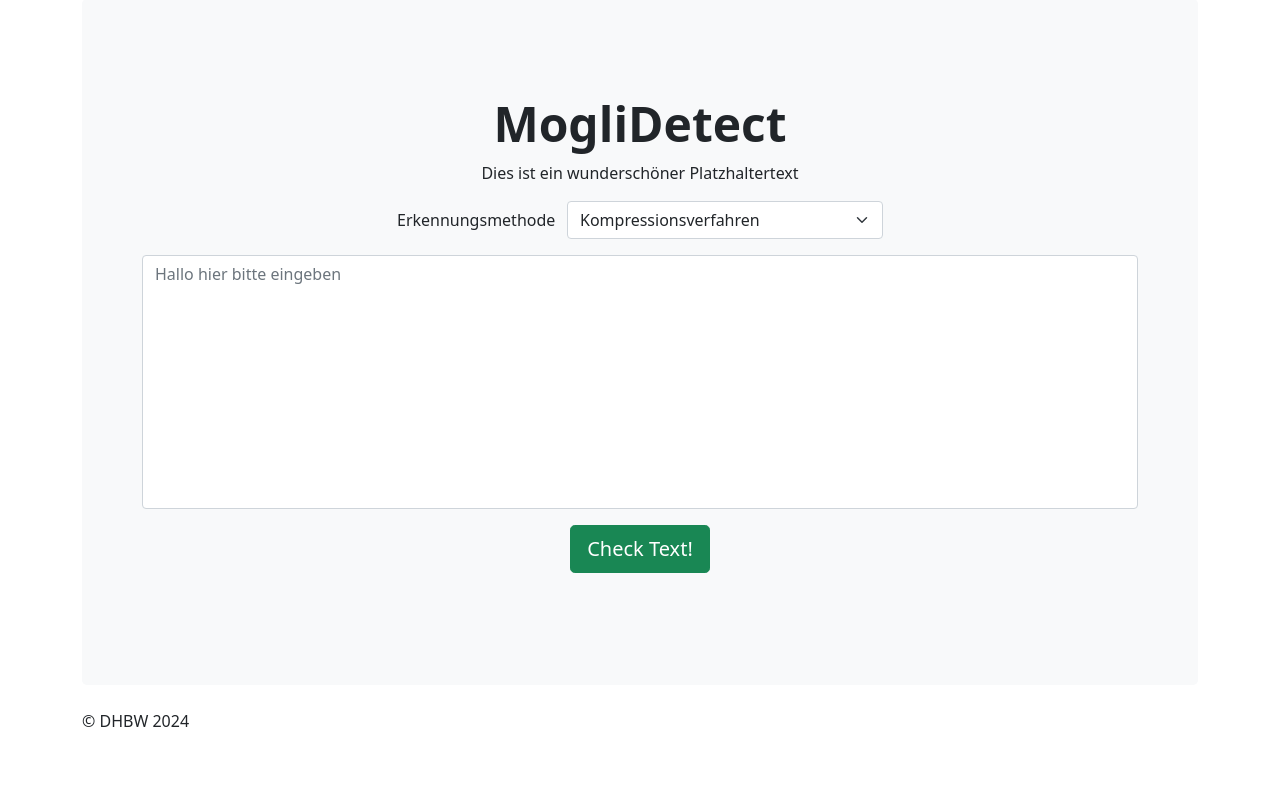
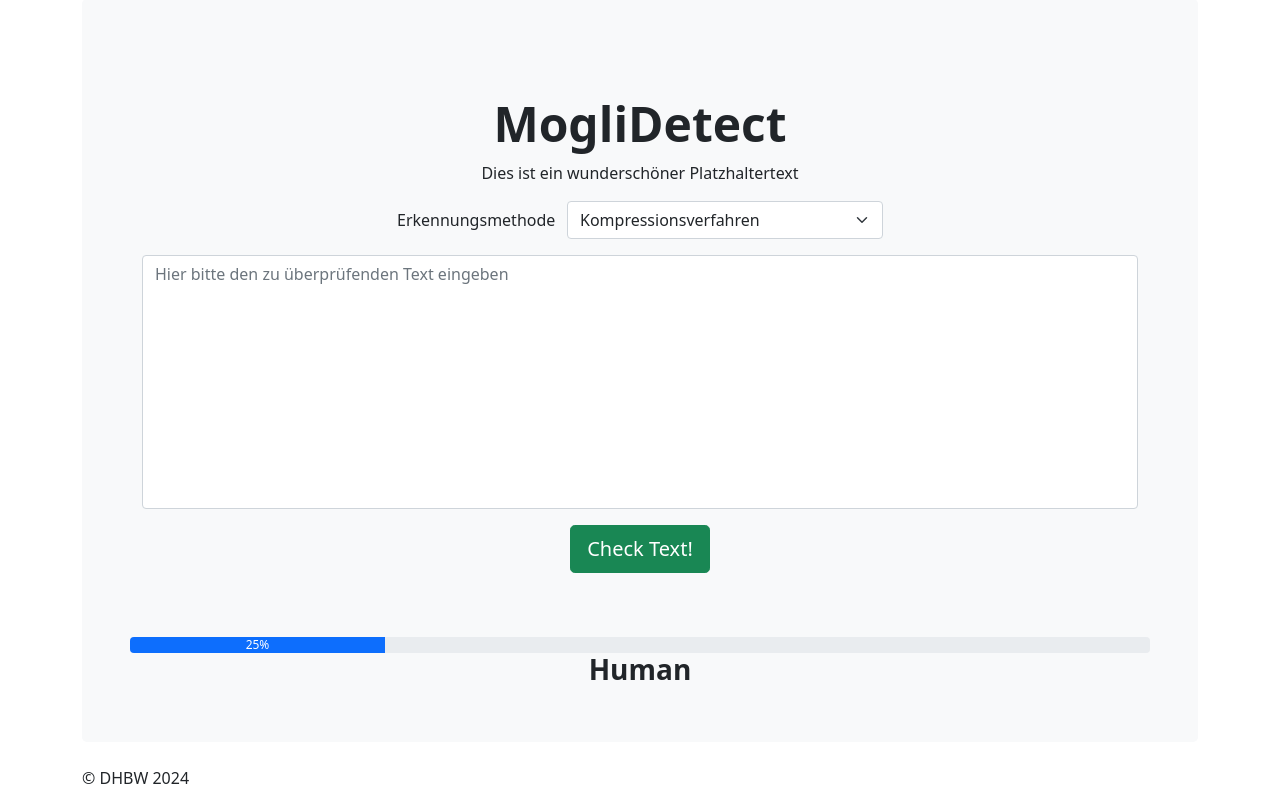
Before and after one commit to mx1813/moglidetect, a Flask app: page / in a window 1280 px wide. Shown: the part 98-904 px from the top of the page. Before the commit the page ends 825 px from the top, so only its background shows below. Run offline with Flask 3, Linux system fonts and the light colour scheme.

Commit message:
add static result bar

```diff
--- a/webapp/templates/index.html
+++ b/webapp/templates/index.html
@@ -60,7 +60,7 @@
                         </div>
                         <div class="form-group mb-3">
                             <!--{{ form.inputText.label}}-->
-                            {{ form.inputText(class_='form-control', rows=10, placeholder='Hallo hier bitte eingeben') }}
+                            {{ form.inputText(class_='form-control', rows=10, placeholder='Hier bitte den zu überprüfenden Text eingeben') }}
                             {% for error in form.inputText.errors %}
                             <span style="color: red;">[{{ error }}]</span>
                             {% endfor %}
@@ -68,6 +68,10 @@
                         <p>{{ form.submit(class_='btn btn-lg btn-success') }}</p>
                     </form>
 				</div>
+                <div class="progress">
+                    <div class="progress-bar" role="progressbar" style="width: 25%;" aria-valuenow="25" aria-valuemin="0" aria-valuemax="100">25%</div>
+                </div>
+                <h3 class="display-7 fw-bold text-center">Human</h3>
 			</div>
 
 			<footer class="footer">
```
